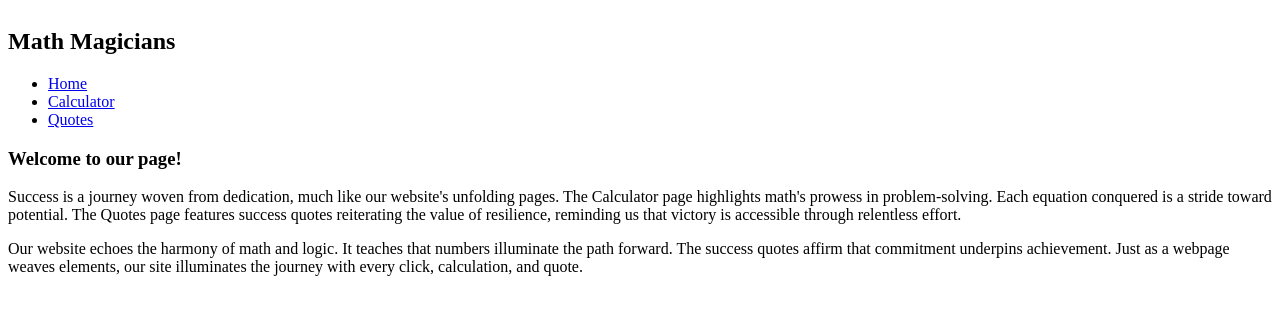
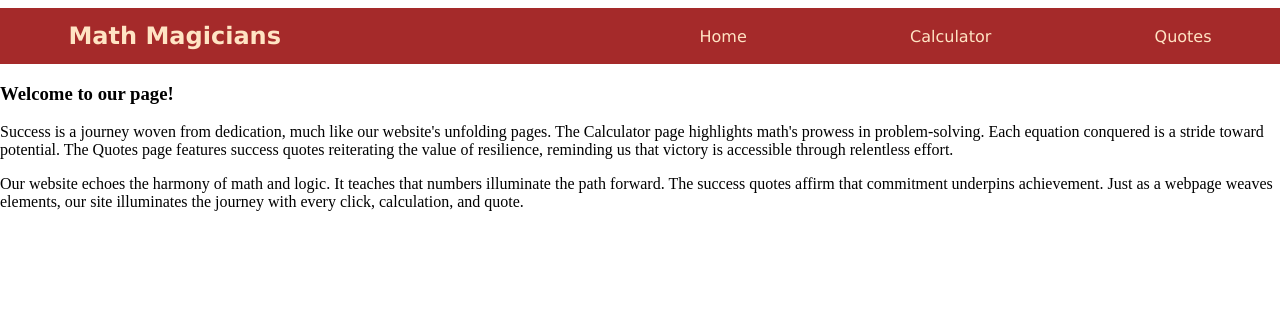
Before and after one commit to agneta1991/math-magicians, a React (Create React App) app: page / in a window 1280 px wide. Shown: the top 314 px of the page. Built offline with nearby package versions, Linux system fonts and the light colour scheme.

Commit message:
added css to navbar

```diff
--- /dev/null
+++ b/src/components/navigationbar.css
@@ -0,0 +1,41 @@
+nav {
+  font-family: Verdana, Geneva, Tahoma, sans-serif;
+  color: bisque;
+  ;
+  display: flex;
+  justify-content: space-between;
+  align-items: center;
+  padding: 0 2rem 0 2rem;
+  width: 100vw;
+  box-sizing: border-box;
+  height: 7vh;
+  background-color: brown;
+}
+
+h1 {
+  width: 40vw;
+  padding-left: 3%;
+}
+
+ul {
+  width: 40vw;
+  display: flex;
+  justify-content: space-between;
+  align-items: center;
+  padding-right: 3%;
+}
+
+li {
+  list-style: none;
+}
+
+.links {
+  text-decoration: none;
+  color: bisque;
+  font-size: 1rem;
+}
+
+.links:hover {
+  color: white;
+  text-shadow: 3px 3px 3px black;
+}
--- a/src/components/navigationbar.js
+++ b/src/components/navigationbar.js
@@ -1,4 +1,5 @@
 import { Link } from 'react-router-dom';
+import './navigationbar.css';
 
 function NavigationBar() {
   return (
@@ -6,13 +7,25 @@ function NavigationBar() {
       <h1>Math Magicians</h1>
       <ul>
         <li>
-          <Link to="/"> Home </Link>
+          <Link className="links" to="/">
+            {' '}
+            Home
+            {' '}
+          </Link>
         </li>
         <li>
-          <Link to="/calculator"> Calculator </Link>
+          <Link className="links" to="/calculator">
+            {' '}
+            Calculator
+            {' '}
+          </Link>
         </li>
         <li>
-          <Link to="/quotes"> Quotes </Link>
+          <Link className="links" to="/quotes">
+            {' '}
+            Quotes
+            {' '}
+          </Link>
         </li>
       </ul>
     </nav>
```
